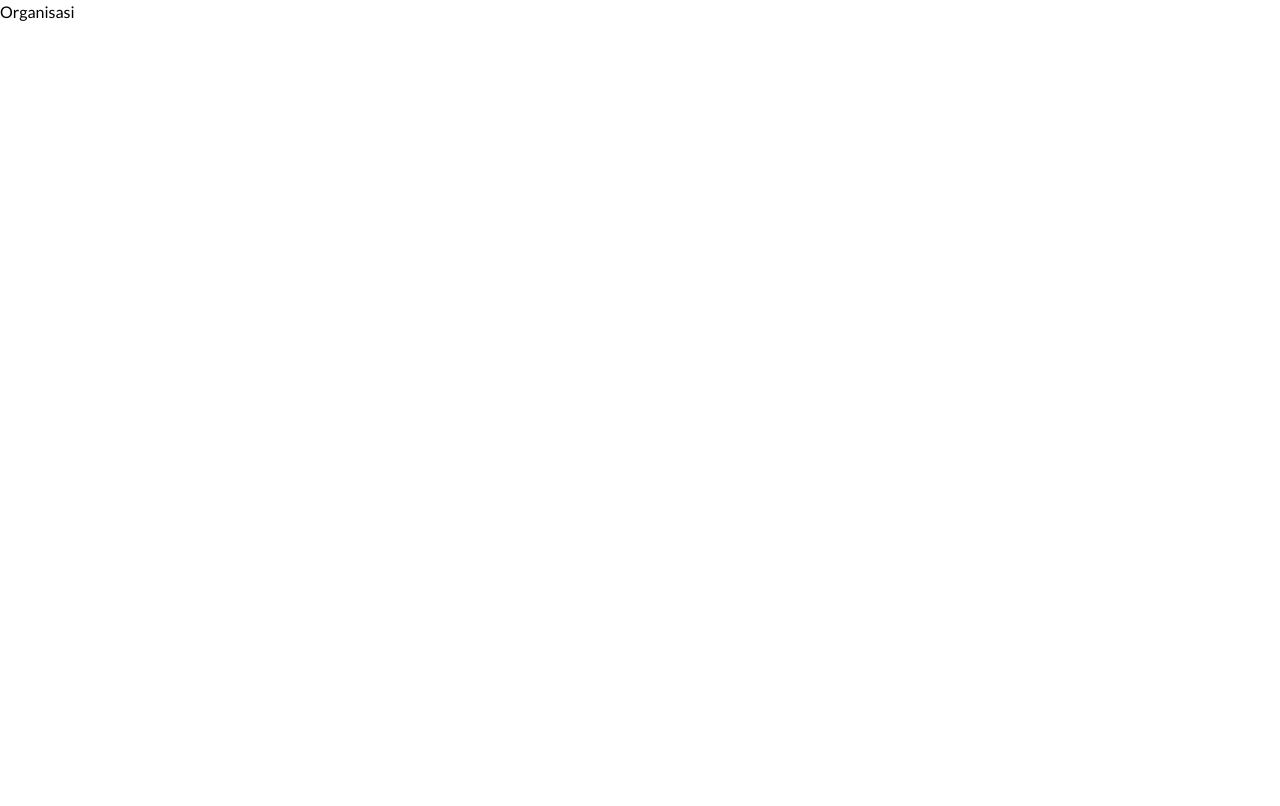
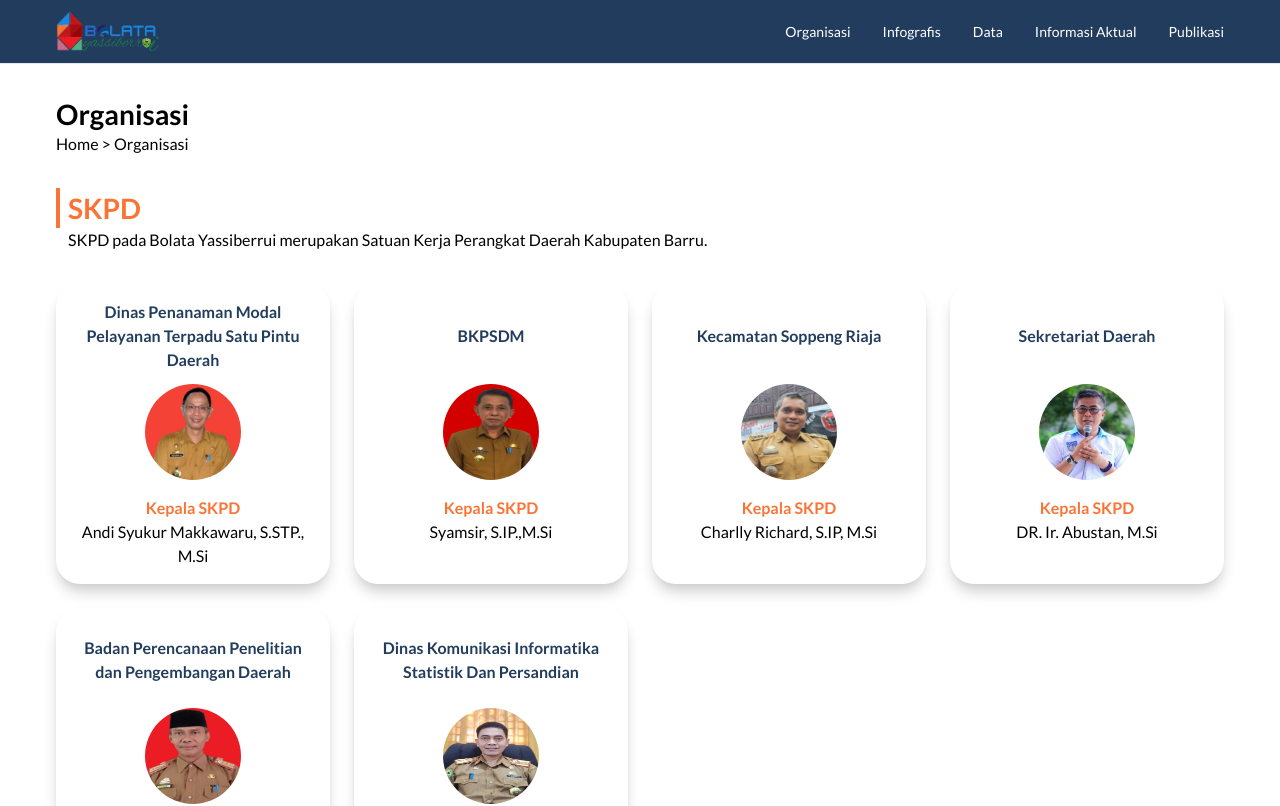
Before and after one commit to Tim-KP-SatuData-Barru/SatuData-Barru, a Next.js app: page /organisasi in a window 1280 px wide. Shown: the top 806 px of the page. Built offline with nearby package versions, Linux system fonts and the light colour scheme.

Commit message:
add new page

```diff
--- a/app/organisasi/page.tsx
+++ b/app/organisasi/page.tsx
@@ -1,9 +1,167 @@
-import React from 'react'
+import React from "react";
+import Navbar from "../components/navbar";
+import Image from "next/image";
+import Footer from "../components/footer";
+
+const skpdItems = [
+  {
+    id: 1,
+    title: "Dinas Penanaman Modal Pelayanan Terpadu Satu Pintu Daerah",
+    image: "/images/andi.jpg",
+    position: "Kepala SKPD",
+    name: "Andi Syukur Makkawaru, S.STP., M.Si",
+  },
+  {
+    id: 2,
+    title: "BKPSDM",
+    image: "/images/syamsir.png",
+    position: "Kepala SKPD",
+    name: "Syamsir, S.IP.,M.Si",
+  },
+  {
+    id: 3,
+    title: "Kecamatan Soppeng Riaja",
+    image: "/images/charlly.jpg",
+    position: "Kepala SKPD",
+    name: "Charlly Richard, S.IP, M.Si ",
+  },
+  {
+    id: 4,
+    title: "Sekretariat Daerah",
+    image: "/images/abustan.jpeg",
+    position: "Kepala SKPD",
+    name: "DR. Ir. Abustan, M.Si ",
+  },
+  {
+    id: 5,
+    title: "Badan Perencanaan Penelitian dan Pengembangan Daerah",
+    image: "/images/nasruddin.jpeg",
+    position: "Kepala SKPD",
+    name: "Ir. H. Nasruddin, M.A.P ",
+  },
+  {
+    id: 6,
+    title: "Dinas Komunikasi Informatika Statistik Dan Persandian",
+    image: "/images/syamsuddin.jpeg",
+    position: "Kepala SKPD",
+    name: "Syamsuddin, S.IP, M.Si ",
+  },
+];
+
+const sekretariatItems = [
+  {
+    id: 1,
+    title: "Bagian Hukum Setda",
+    image: "/images/naidah.jpeg",
+    position: "Kepala Bagian",
+    name: "Hj. Naidah, SH",
+  },
+  {
+    id: 2,
+    title: "Bagian Protokol DAN Komunikasi Pimpinan",
+    image: "/images/yossi.jpeg",
+    position: "Kepala Bagian",
+    name: "Yossi Febrisia, S.STP, M.Si",
+  },
+  {
+    id: 3,
+    title: "Bagian Organisasi",
+    image: "/images/mukti.jpeg",
+    position: "Kepala Bagian",
+    name: "Dr. Mukti, SH, MH.",
+  },
+  {
+    id: 4,
+    title: "Bagian Administrasi Pembangunan Setda",
+    image: "/images/andi_unru.jpeg",
+    position: "Kepala Bagian",
+    name: "H. Andi Unru, S.T, M.S.P",
+  },    {
+    id: 5,
+    title: "Bagian Perekonomian dan SDA Setda",
+    image: "",
+    position: "Kepala Bagian",
+    name: "Drs. Muhaemi, M.Si",
+  },
+];
 
 function Organisasi() {
   return (
-    <div>Organisasi</div>
-  )
+    <main>
+      <Navbar />
+      <section className="flex flex-col px-14 gap-8">
+        <section className="pt-8">
+          <h1 className="text-heading-m font-bold">Organisasi</h1>
+          <p>Home {">"} Organisasi</p>
+        </section>
+        <section>
+          <div className="flex flex-row items-center gap-2">
+            <div className="w-1 h-10 bg-orange"></div>
+            <h1 className="text-orange text-heading-m font-bold">SKPD</h1>
+          </div>
+          <p className="ml-3">
+            SKPD pada Bolata Yassiberrui merupakan Satuan Kerja Perangkat Daerah
+            Kabupaten Barru.
+          </p>
+        </section>
+
+        <section className="flex flex-wrap gap-6">
+          {skpdItems.map((skpd) => (
+            <div
+              key={skpd.id}
+              className="flex flex-col text-center items-center w-[274px] h-[300px] p-5 rounded-3xl shadow-lg shadow-white-hover bg-white"
+            >
+              <h2 className="flex items-center font-bold text-blue-dark text-md h-16">
+                {skpd.title}
+              </h2>
+              <Image
+                className="w-24 h-24 my-4 rounded-full"
+                src={skpd.image}
+                width={80}
+                height={80}
+                alt="Tidak ada Gambar"
+              />
+              <h3 className="text-orange font-bold text-md">{skpd.position}</h3>
+              <h3 className="text-md">{skpd.name}</h3>
+            </div>
+          ))}
+        </section>
+
+        <section className="pt-8">
+          <div className="flex flex-row items-center gap-2">
+            <div className="w-1 h-10 bg-orange"></div>
+            <h1 className="text-orange text-heading-m font-bold">Sekretariat Daerah</h1>
+          </div>
+          <p className="ml-3">
+            Sekretariat Daerah pada Bolata Yassiberrui merupakan Satuan Kerja Perangkat Daerah Kabupaten Barru.
+          </p>
+        </section>
+
+        <section className="flex flex-wrap gap-6 mb-16">
+          {sekretariatItems.map((skpd) => (
+            <div
+              key={skpd.id}
+              className="flex flex-col text-center items-center w-[274px] h-[300px] p-5 rounded-3xl shadow-lg shadow-white-hover bg-white"
+            >
+              <h2 className="flex items-center font-bold text-blue-dark text-md h-16">
+                {skpd.title}
+              </h2>
+              <Image
+                className="w-24 h-24 my-4 rounded-full "
+                src={skpd.image != "" ? skpd.image : '/icons/profile.svg'}
+                width={80}
+                height={80}
+                alt="Tidak ada Gambar"
+              />
+              <h3 className="text-orange font-bold text-md">{skpd.position}</h3>
+              <h3 className="text-md">{skpd.name}</h3>
+            </div>
+          ))}
+        </section>
+      </section>
+      <Footer />
+    </main>
+  );
 }
 
-export default Organisasi
+export default Organisasi;
```
